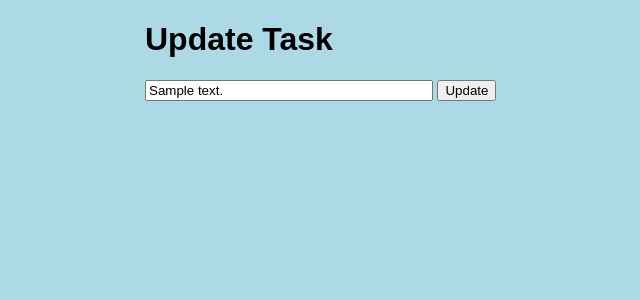
After one commit to ramiqayya/final, a Flask app: template templates/update.html in a window 1280 px wide. The commit adds this page. Shown: the top 300 px of the page, without its empty margins (295-935 px from the left). Run offline with Flask 2, Linux system fonts and the light colour scheme; the template is opened without the code that fills it: most values are stand-ins (such as "Sample title", 1, 10 or a date in 2020); some libraries are stand-ins or nearby versions.

Commit message:
Add update route and update html

```diff
--- /dev/null
+++ b/templates/update.html
@@ -0,0 +1,22 @@
+{% extends 'base.html' %}
+
+{% block head %}
+<title>Upzase Task</title>
+{% endblock %}
+
+{% block body %}
+<div class="content">
+    <h1>Update Task</h1>
+
+
+
+    <div class="form">
+        <form action="/update/{{task.id}}" method="POST">
+            <input type="text" name="content" id="content" value="{{task.content}}">
+            <input type="submit" value="Update">
+
+        </form>
+    </div>
+</div>
+
+{% endblock %}
```
Also changed, not shown: templates/index.html (+6 -2 lines).
